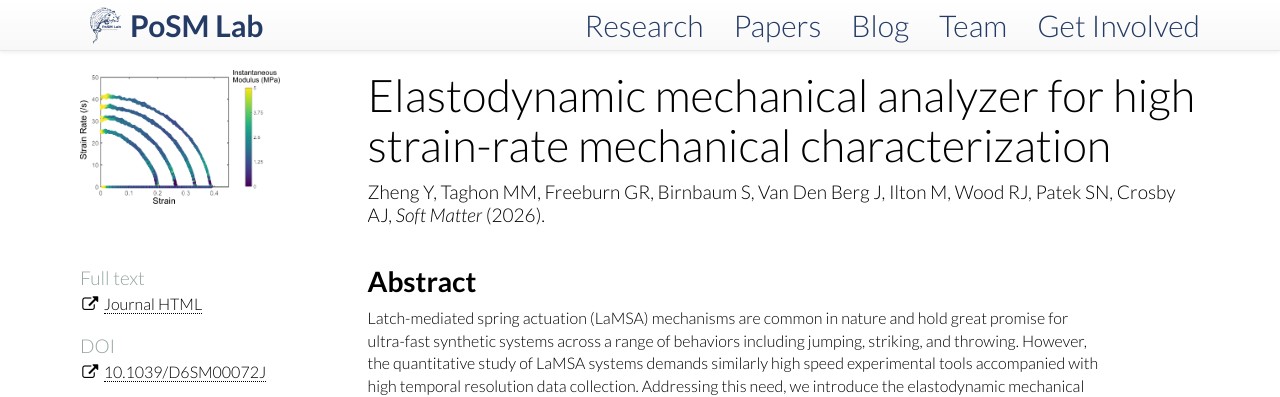
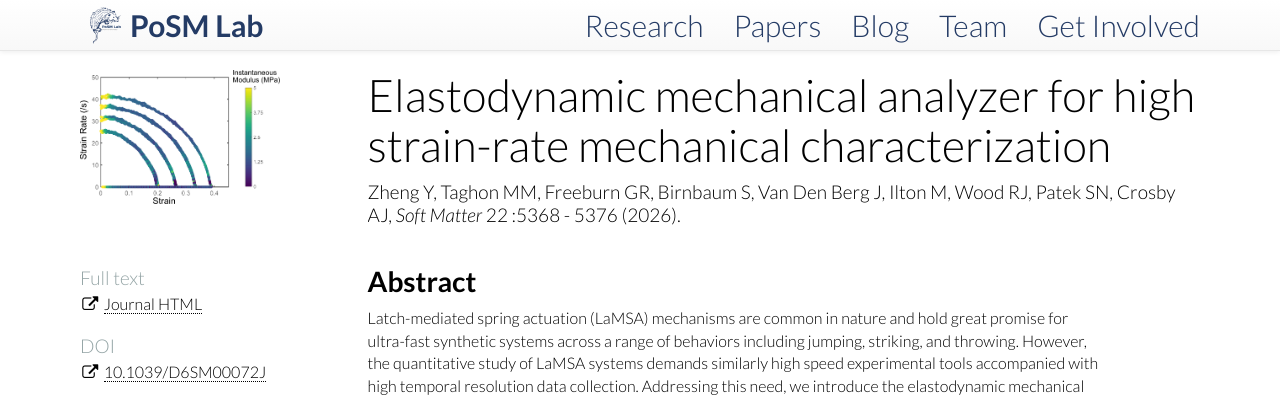
Before and after one commit to posmlab/posmlab.org, a Jekyll site: the page built from papers/_posts/2026-07-28-elastodynamic-mechanical-analyzer.md, in a window 1280 px wide. Shown: the top 397 px of the page. Built offline with Jekyll 4.4.1, drawn with Linux system fonts in a browser that asks for light colours; nearby versions of some CDN libraries.

Commit message:
Update publication details in elastodynamic paper
Added volume, issue, and pages information for the paper.

```diff
--- a/papers/_posts/2026-07-28-elastodynamic-mechanical-analyzer.md
+++ b/papers/_posts/2026-07-28-elastodynamic-mechanical-analyzer.md
@@ -5,9 +5,9 @@ year: "2026"
 shortref: "Zheng <i>et al.</i> 2026"
 nickname: "elastodynamic-mechanical-analyzer"
 journal: "Soft Matter"
-volume:
+volume: "22"
 issue:
-pages:
+pages: "5368 - 5376"
 authors: "Zheng Y, Taghon MM, Freeburn GR, Birnbaum S, Van Den Berg J, Ilton M, Wood RJ, Patek SN, Crosby AJ"
 image: /assets/images/papers/elastodynamic-mechanical-analyzer.png
 redirect_from:
```
